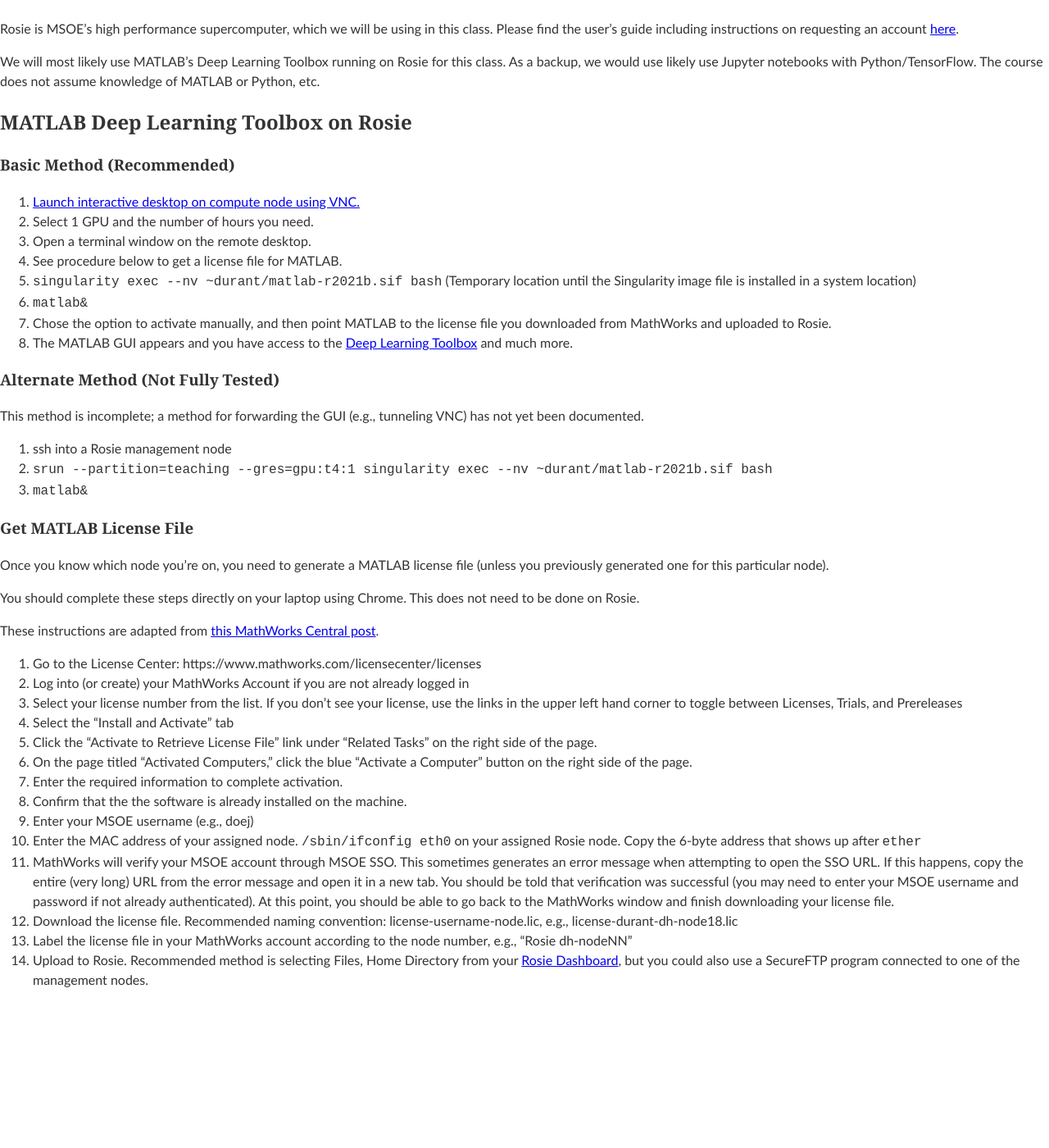
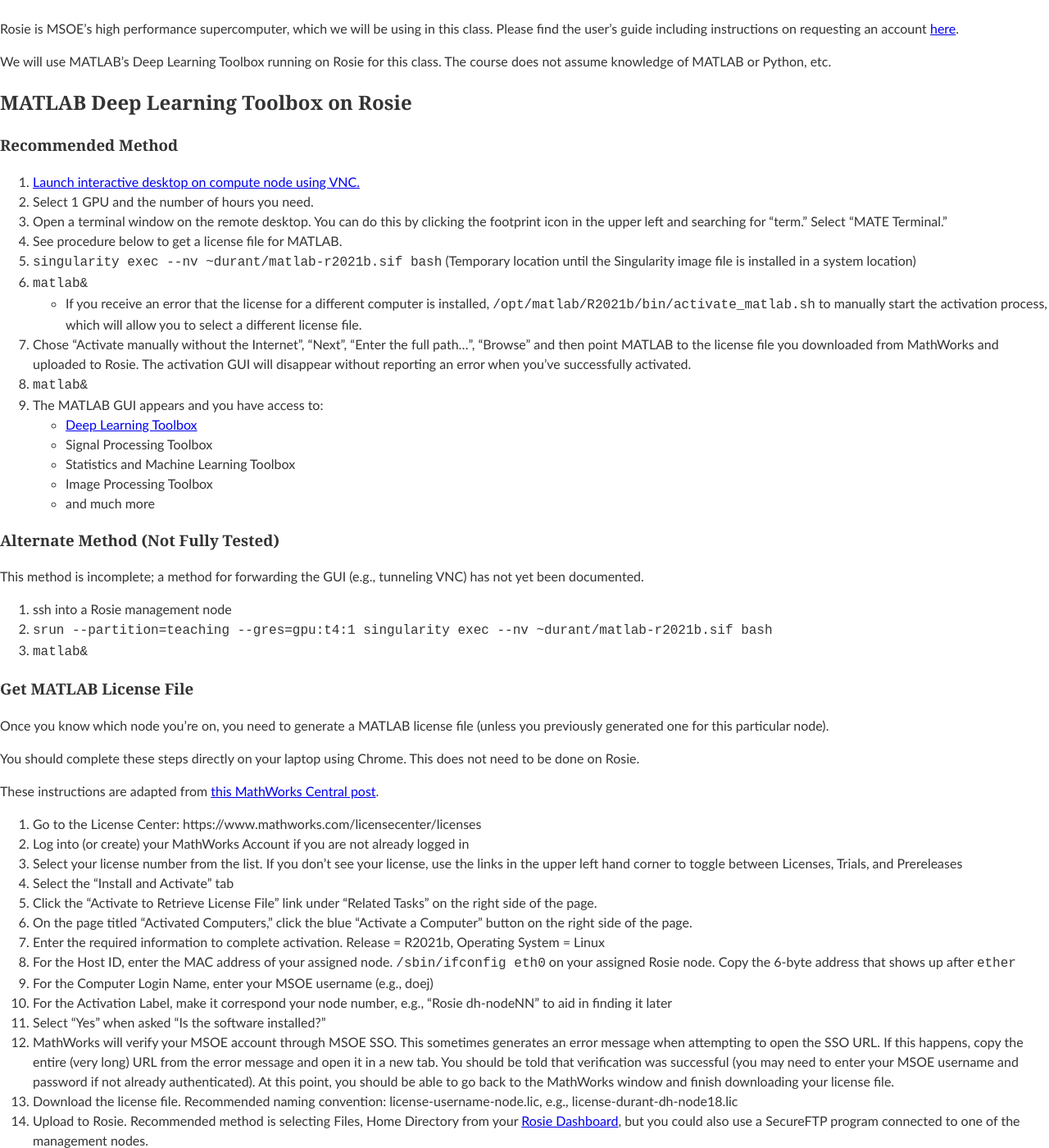
Before and after one commit to edurant/edurant.github.io, a Jekyll site: the page built from courses/cs4981/index.md, in a window 1280 px wide and 1400 px high, scrolled down 575 px. Shown: the whole window at 82% size. Built offline with Jekyll 4.4.1, drawn with Linux system fonts in a browser that asks for light colours; before the commit the page ends 1798 px from its top, so only the background shows below that.

Commit message:
cs4981: more detail on MATLAB on Rosie

```diff
--- a/courses/cs4981/index.md
+++ b/courses/cs4981/index.md
@@ -20,20 +20,27 @@
 
 Rosie is MSOE's high performance supercomputer, which we will be using in this class. Please find the user's guide including instructions on requesting an account [here](https://msoe.dev/).
 
-We will most likely use MATLAB's Deep Learning Toolbox running on Rosie for this class. As a backup, we would use likely use Jupyter notebooks with Python/TensorFlow. The course does not assume knowledge of MATLAB or Python, etc.
+We will use MATLAB's Deep Learning Toolbox running on Rosie for this class. The course does not assume knowledge of MATLAB or Python, etc.
 
 ## MATLAB Deep Learning Toolbox on Rosie
 
-### Basic Method (Recommended)
+### Recommended Method
 
 1. [Launch interactive desktop on compute node using VNC.](https://dh-ood.hpc.msoe.edu/pun/sys/dashboard/batch_connect/sys/rosie_vnc_desktop/session_contexts/new)
 1. Select 1 GPU and the number of hours you need.
-1. Open a terminal window on the remote desktop.
+1. Open a terminal window on the remote desktop. You can do this by clicking the footprint icon in the upper left and searching for "term." Select "MATE Terminal."
 1. See procedure below to get a license file for MATLAB.
 1. `singularity exec --nv ~durant/matlab-r2021b.sif bash` (Temporary location until the Singularity image file is installed in a system location)
 1. `matlab&`
-1. Chose the option to activate manually, and then point MATLAB to the license file you downloaded from MathWorks and uploaded to Rosie.
-1. The MATLAB GUI appears and you have access to the [Deep Learning Toolbox](https://www.mathworks.com/help/deeplearning/getting-started-with-deep-learning-toolbox.html) and much more.
+   * If you receive an error that the license for a different computer is installed, `/opt/matlab/R2021b/bin/activate_matlab.sh` to manually start the activation process, which will allow you to select a different license file.
+1. Chose "Activate manually without the Internet", "Next", "Enter the full path...", "Browse" and then point MATLAB to the license file you downloaded from MathWorks and uploaded to Rosie. The activation GUI will disappear without reporting an error when you've successfully activated.
+1. `matlab&`
+1. The MATLAB GUI appears and you have access to:
+   * [Deep Learning Toolbox](https://www.mathworks.com/help/deeplearning/getting-started-with-deep-learning-toolbox.html)
+   * Signal Processing Toolbox
+   * Statistics and Machine Learning Toolbox
+   * Image Processing Toolbox
+   * and much more
 
 ### Alternate Method (Not Fully Tested)
 
@@ -49,7 +56,6 @@
 
 You should complete these steps directly on your laptop using Chrome. This does not need to be done on Rosie.
 
-
 These instructions are adapted from [this MathWorks Central post](https://www.mathworks.com/matlabcentral/answers/235126-how-do-i-generate-a-matlab-license-file#answer_190013).
 
 1. Go to the License Center: https://www.mathworks.com/licensecenter/licenses
@@ -58,11 +64,11 @@
 1. Select the "Install and Activate" tab
 1. Click the "Activate to Retrieve License File" link under "Related Tasks" on the right side of the page.
 1. On the page titled "Activated Computers," click the blue "Activate a Computer" button on the right side of the page.
-1. Enter the required information to complete activation.
-1. Confirm that the the software is already installed on the machine.
-1. Enter your MSOE username (e.g., doej)
-1. Enter the MAC address of your assigned node. `/sbin/ifconfig eth0` on your assigned Rosie node. Copy the 6-byte address that shows up after `ether`
+1. Enter the required information to complete activation. Release = R2021b, Operating System = Linux
+1. For the Host ID, enter the MAC address of your assigned node. `/sbin/ifconfig eth0` on your assigned Rosie node. Copy the 6-byte address that shows up after `ether`
+1. For the Computer Login Name, enter your MSOE username (e.g., doej)
+1. For the Activation Label, make it correspond your node number, e.g., "Rosie dh-nodeNN" to aid in finding it later
+1. Select "Yes" when asked "Is the software installed?"
 1. MathWorks will verify your MSOE account through MSOE SSO. This sometimes generates an error message when attempting to open the SSO URL. If this happens, copy the entire (very long) URL from the error message and open it in a new tab. You should be told that verification was successful (you may need to enter your MSOE username and password if not already authenticated). At this point, you should be able to go back to the MathWorks window and finish downloading your license file.
 1. Download the license file. Recommended naming convention: license-username-node.lic, e.g., license-durant-dh-node18.lic
-1. Label the license file in your MathWorks account according to the node number, e.g., "Rosie dh-nodeNN"
 1. Upload to Rosie. Recommended method is selecting Files, Home Directory from your [Rosie Dashboard](https://dh-ood.hpc.msoe.edu/pun/sys/dashboard), but you could also use a SecureFTP program connected to one of the management nodes.
```
